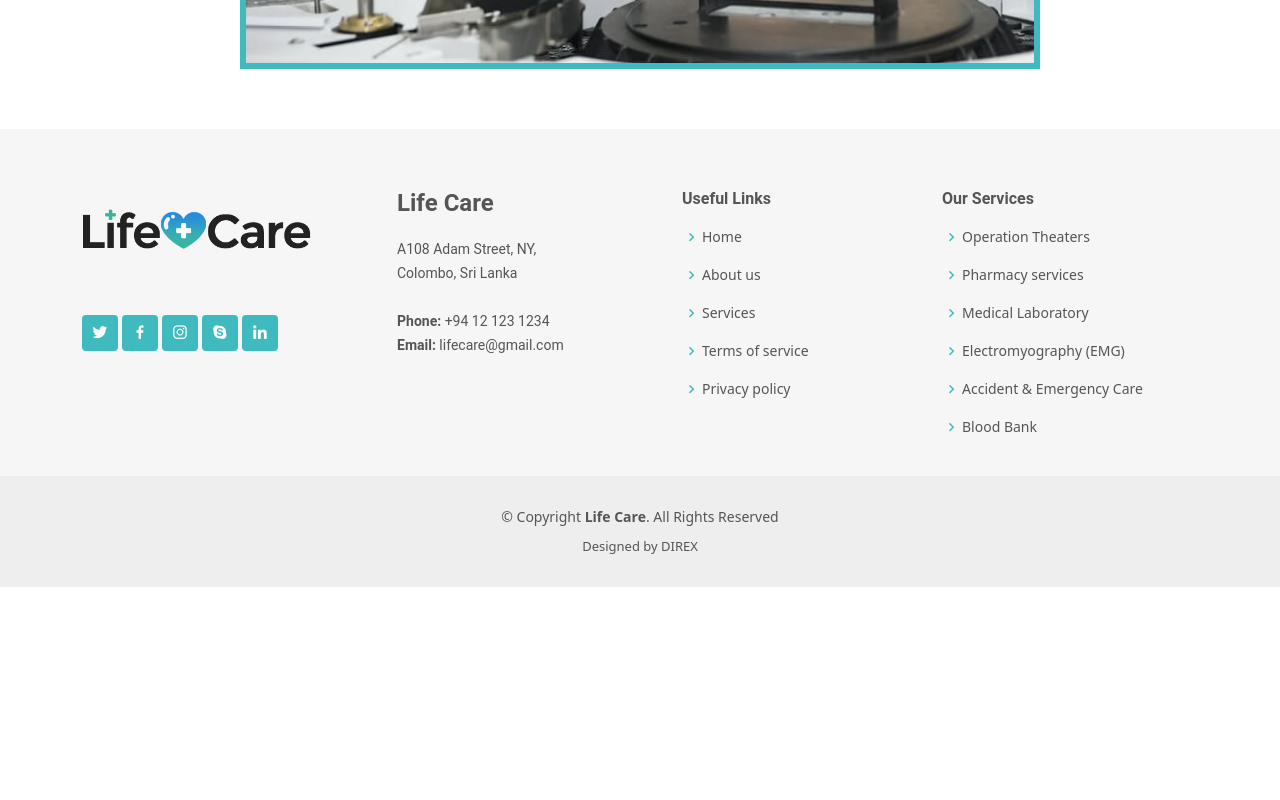
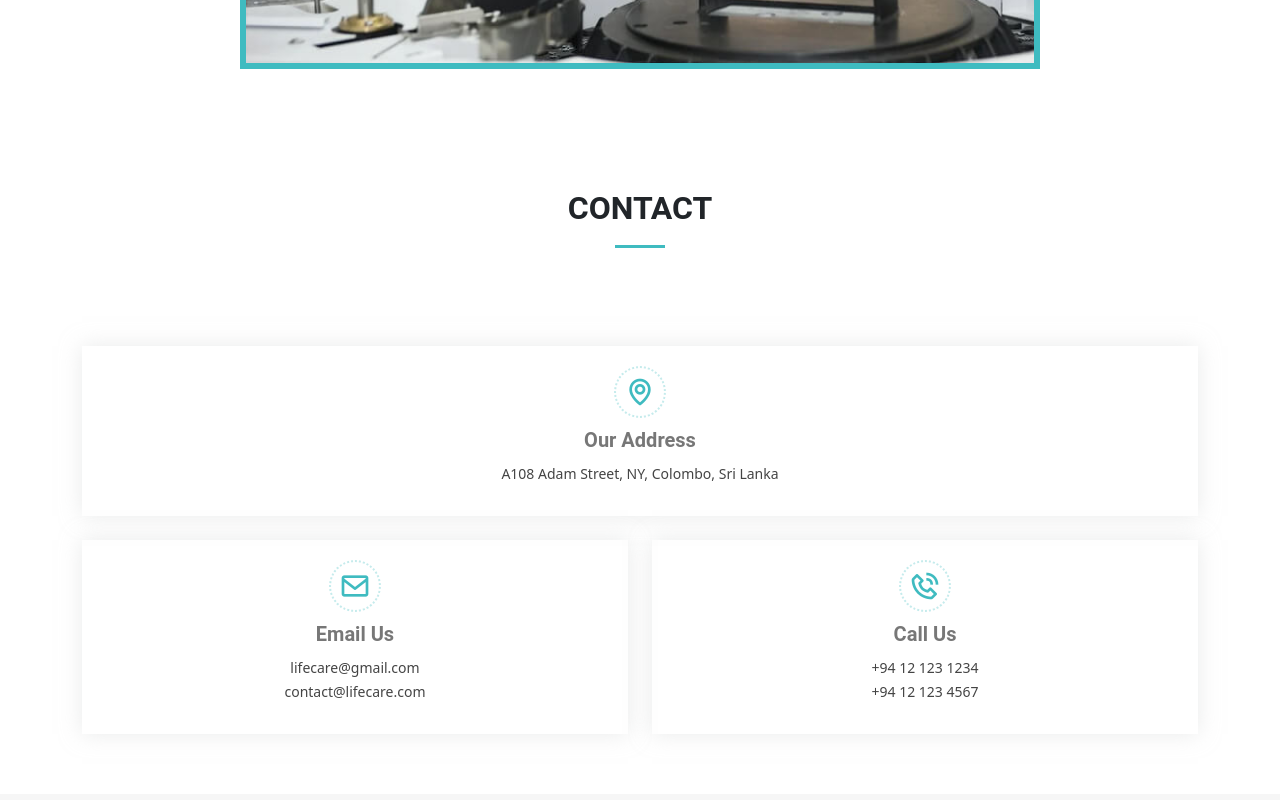
Before and after one commit to VishwaniM/ITPM_LifeCare_Center, a React (Create React App) app in the folder frontend/: page /home in a window 1280 px wide. Shown: the part 4460-5260 px from the top of the page. Before the commit the page ends 5047 px from the top, so only its background shows below. Built offline with nearby package versions, Linux system fonts and the light colour scheme.

Commit message:
add contact info

```diff
--- a/frontend/package.json
+++ b/frontend/package.json
@@ -9,6 +9,7 @@
     "@material-ui/icons": "^4.11.2",
     "@material-ui/lab": "^4.0.0-alpha.60",
     "@material-ui/pickers": "^3.3.10",
+    "@react-google-maps/api": "^2.7.0",
     "@srexi/purecounterjs": "^1.4.1",
     "@testing-library/jest-dom": "^5.11.4",
     "@testing-library/react": "^11.1.0",
@@ -23,6 +24,7 @@
     "font-awesome": "^4.7.0",
     "formik": "^2.2.9",
     "glightbox": "^3.2.0",
+    "google-maps-react": "^2.0.6",
     "jspdf": "^2.4.0",
     "jspdf-autotable": "^3.5.20",
     "material-ui-chip-input": "^1.1.0",
--- a/frontend/src/components/HeaderComponent.js
+++ b/frontend/src/components/HeaderComponent.js
@@ -48,19 +48,19 @@ class Header extends Component {
             <nav id="navbar" class="navbar order-last order-lg-0">
             <ul>
                <li><a class="nav-link scrollto " href="home">Home</a></li>
-               <li><a class="nav-link scrollto" href="#about">About Us</a></li>
-               <li><a class="nav-link scrollto" href="#services">Services</a></li>
+               <li><a class="nav-link scrollto" href="home#about">About Us</a></li>
+               <li><a class="nav-link scrollto" href="home#services">Services</a></li>
                <li><a class="nav-link scrollto" href="doctors">Doctors</a></li>
-               <li><a class="nav-link scrollto" href="#Pharmacy">Pharmacy</a></li>
-               <li><a class="nav-link scrollto" href="#Patients">Patients</a></li>
+               <li><a class="nav-link scrollto" href="Pharmacy">Pharmacy</a></li>
+               <li><a class="nav-link scrollto" href="Patients">Patients</a></li>
 
-               <li><a class="nav-link scrollto" href="#contact">Contact</a></li>
+               <li><a class="nav-link scrollto" href="home#contact">Contact</a></li>
             </ul>
             <i class="bi bi-list mobile-nav-toggle"></i>
             </nav>
 
-            <a href="#appointment" class="appointment-btn scrollto"><span class="d-none d-md-inline">Make an</span> Appointment</a>
-            <a href="#login" className="login-btn"><span class="d-none d-md-inline"></span> Login</a>
+            <a href="appointment" class="appointment-btn scrollto"><span class="d-none d-md-inline">Make an</span> Appointment</a>
+            <a href="login" className="login-btn"><span class="d-none d-md-inline"></span> Login</a>
          </div>
       </header>
       </div>
--- a/frontend/src/components/HomeComponent.js
+++ b/frontend/src/components/HomeComponent.js
@@ -2,7 +2,7 @@ import React from "react";
 import CountUp from 'react-countup'
 import { Pagination } from 'swiper';
 import { Swiper, SwiperSlide } from 'swiper/react';
-
+import { Map, GoogleApiWrapper } from 'google-maps-react';
 
 import "./assets/css/style.css";
 import "./assets/js/main.js";
@@ -406,6 +406,58 @@ function Home(props) {
           </div>
         </div>
       </section>
+
+      {/* <!-- ======= Contact Section ======= --> */}
+    <section id="contact" class="contact">
+      <div class="container">
+
+        <div class="section-title">
+          <h2>Contact</h2>
+          </div>
+
+      </div>
+
+      <div>
+        {/* <iframe style="border:0; width: 100%; height: 350px;" src="https://www.google.com/maps/embed?pb=!1m18!1m12!1m3!1d105812.00447069069!2d79.800453304301!3d6.919638307047106!2m3!1f0!2f0!3f0!3m2!1i1024!2i768!4f13.1!3m3!1m2!1s0x3ae253d10f7a7003%3A0x320b2e4d32d3838d!2sColombo!5e0!3m2!1sen!2slk!4v1646499279751!5m2!1sen!2slk" frameborder="0" allowfullscreen></iframe> */}
+        {/* <iframe src="" width="400" height="200" style="border:0;" allowfullscreen="" loading="lazy"></iframe> */}
+      </div>
+
+      <div class="container">
+
+        <div class="row mt-5">
+
+          <div class="col-lg-12">
+
+            <div class="row">
+              <div class="col-md-12">
+                <div class="info-box">
+                  <i class="bx bx-map"></i>
+                  <h3>Our Address</h3>
+                  <p>A108 Adam Street, NY, Colombo, Sri Lanka</p>
+                </div>
+              </div>
+              <div class="col-md-6">
+                <div class="info-box mt-4">
+                  <i class="bx bx-envelope"></i>
+                  <h3>Email Us</h3>
+                  <p>lifecare@gmail.com<br/>contact@lifecare.com</p>
+                </div>
+              </div>
+              <div class="col-md-6">
+                <div class="info-box mt-4">
+                  <i class="bx bx-phone-call"></i>
+                  <h3>Call Us</h3>
+                  <p>+94 12 123 1234<br/>+94 12 123 4567</p>
+                </div>
+              </div>
+            </div>
+
+          </div>
+        </div>
+
+      </div>
+    </section>
+    {/* <!-- End Contact Section --> */}
     </div>
 
 
```
Also changed, not shown: 2 other files (tests, documents, lock files or other folders).
